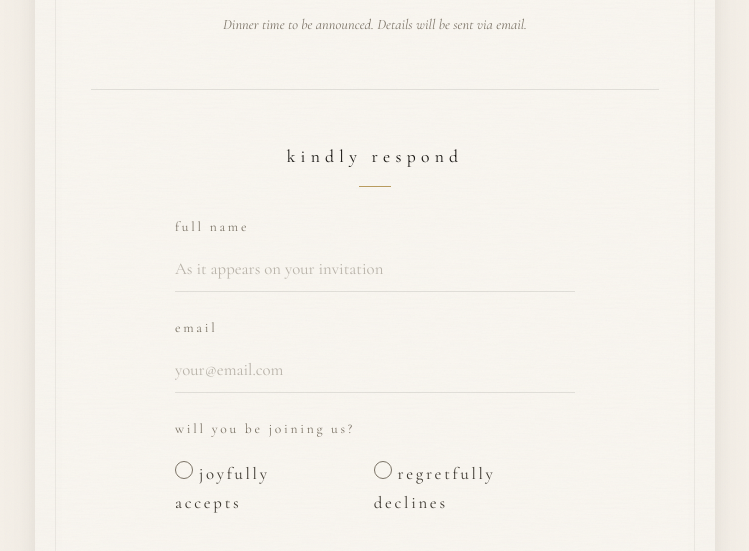
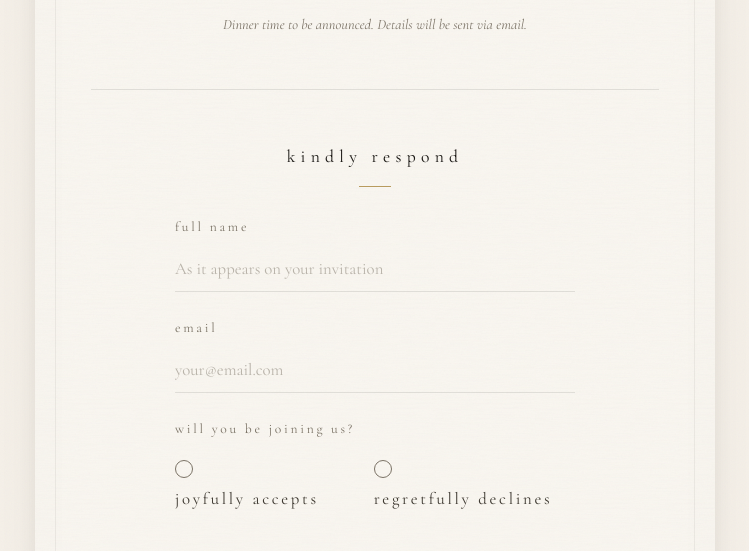
Before and after one commit to mclaytonpotters/wedding-landing-page, a plain HTML site: page index.html in a window 1280 px wide. Shown: the part 401-952 px from the top of the page, without its empty margins (265-1014 px from the left). Drawn offline with nearby package versions, Linux system fonts and the light colour scheme; a web font is replaced by a local one.

Commit message:
Keep radio options on single line
Co-Authored-By: Claude Opus 4.6 (1M context) <noreply@anthropic.com>

```diff
--- a/styles.css
+++ b/styles.css
@@ -329,6 +329,7 @@ h1, h2, h3 {
   display: flex;
   gap: 32px;
   padding: 12px 0;
+  flex-wrap: nowrap;
 }
 
 .radio-option {
@@ -370,6 +371,7 @@ h1, h2, h3 {
   font-family: 'Cormorant Garamond', serif;
   font-size: 1.05rem;
   color: var(--ink-light);
+  white-space: nowrap;
 }
 
 .submit-btn {
```
